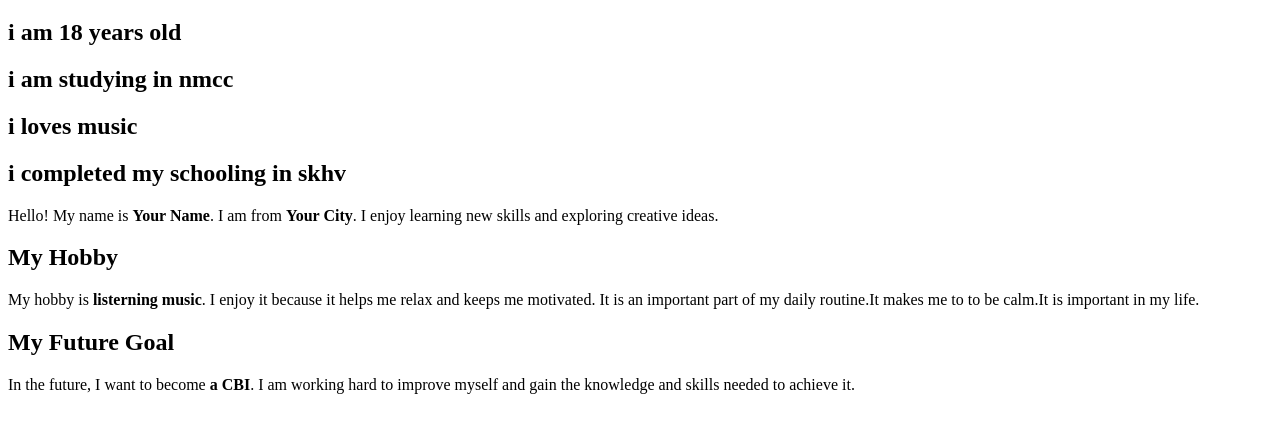
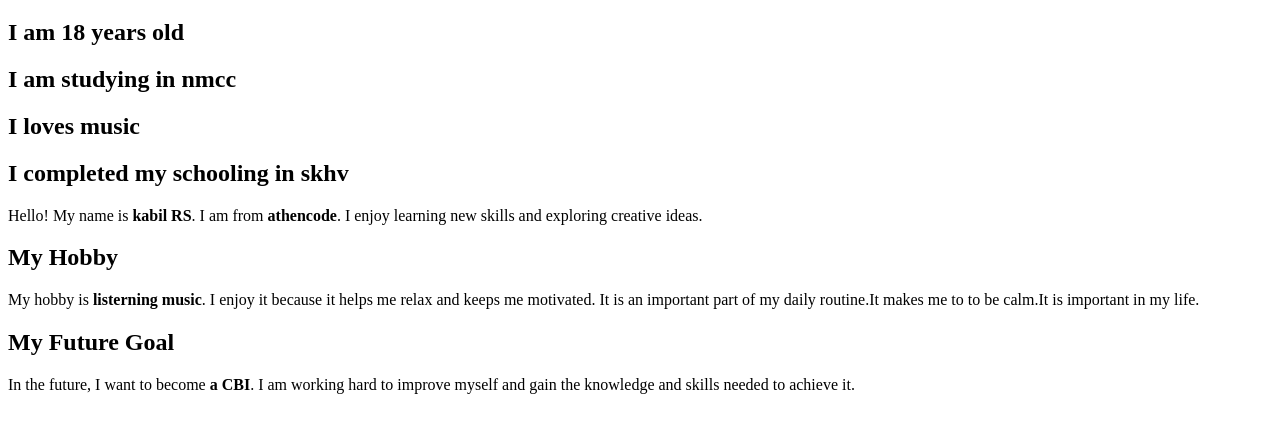
Before and after one commit to kabil2334/Website-, a plain HTML site: page index.html in a window 1280 px wide. Shown: the part 61-494 px from the top of the page. Drawn offline with Linux system fonts and the light colour scheme.

Commit message:
Add files via upload

```diff
--- a/index.html
+++ b/index.html
@@ -9,14 +9,14 @@
     <!-- Replace Your Name Here -->
     <h1>Kabil RS </h1>
 
-    <h2>i am 18 years old </h2>
-    <h2>i am studying in nmcc </h2>
-    <h2>i loves music </h2>
-    <h2>i completed my schooling in skhv </h2>
+    <h2>I am 18 years old </h2>
+    <h2>I  am studying in nmcc </h2>
+    <h2>I loves music </h2>
+    <h2>I completed my schooling in skhv </h2>
     <p>
         <!-- Write a short introduction about yourself.
              DO NOT include DOB or phone number. -->
-        Hello! My name is <strong>Your Name</strong>. I am from <strong>Your City</strong>.
+        Hello! My name is <strong>kabil RS</strong>. I am from <strong>athencode</strong></strong>.
         I enjoy learning new skills and exploring creative ideas.
     </p>
 
```
